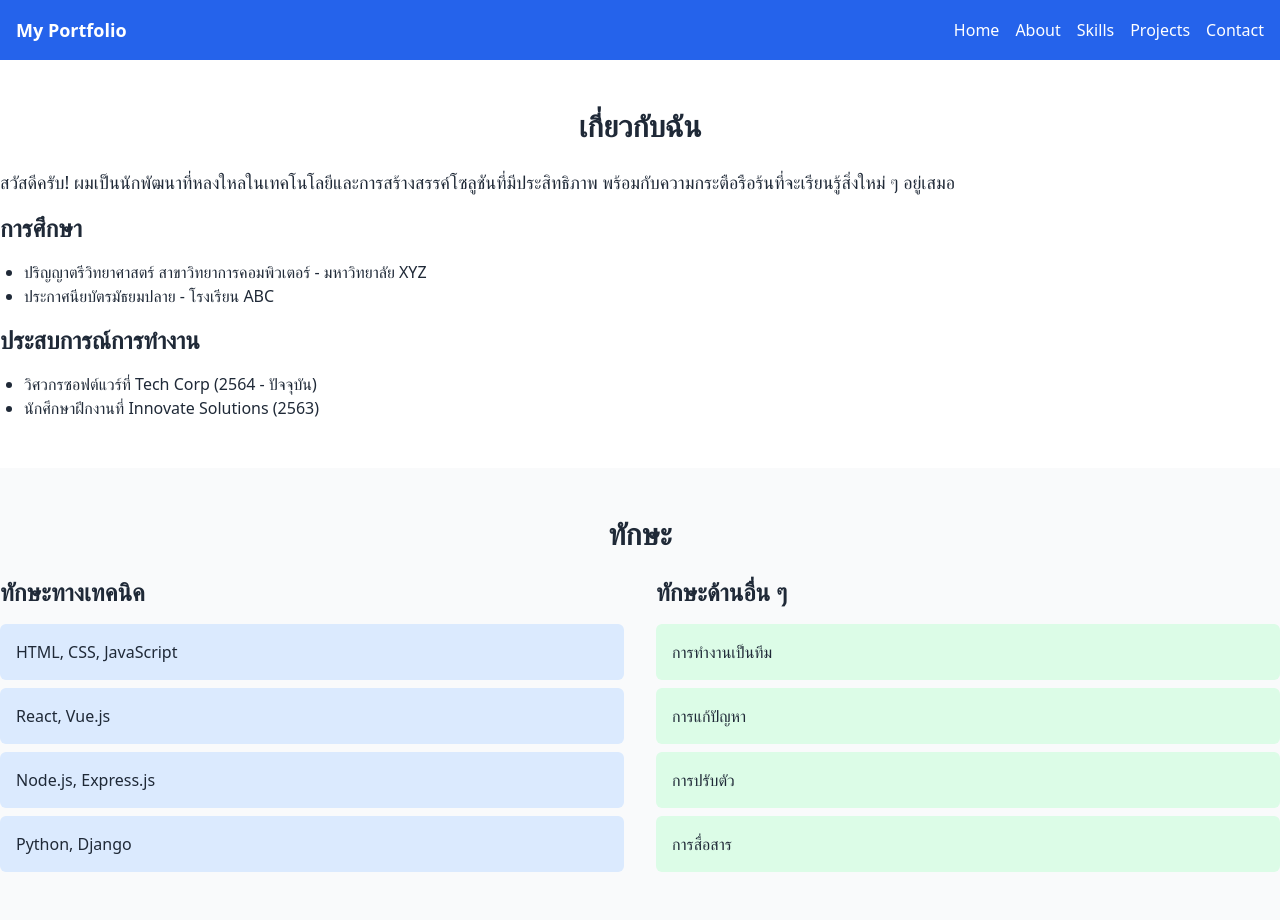
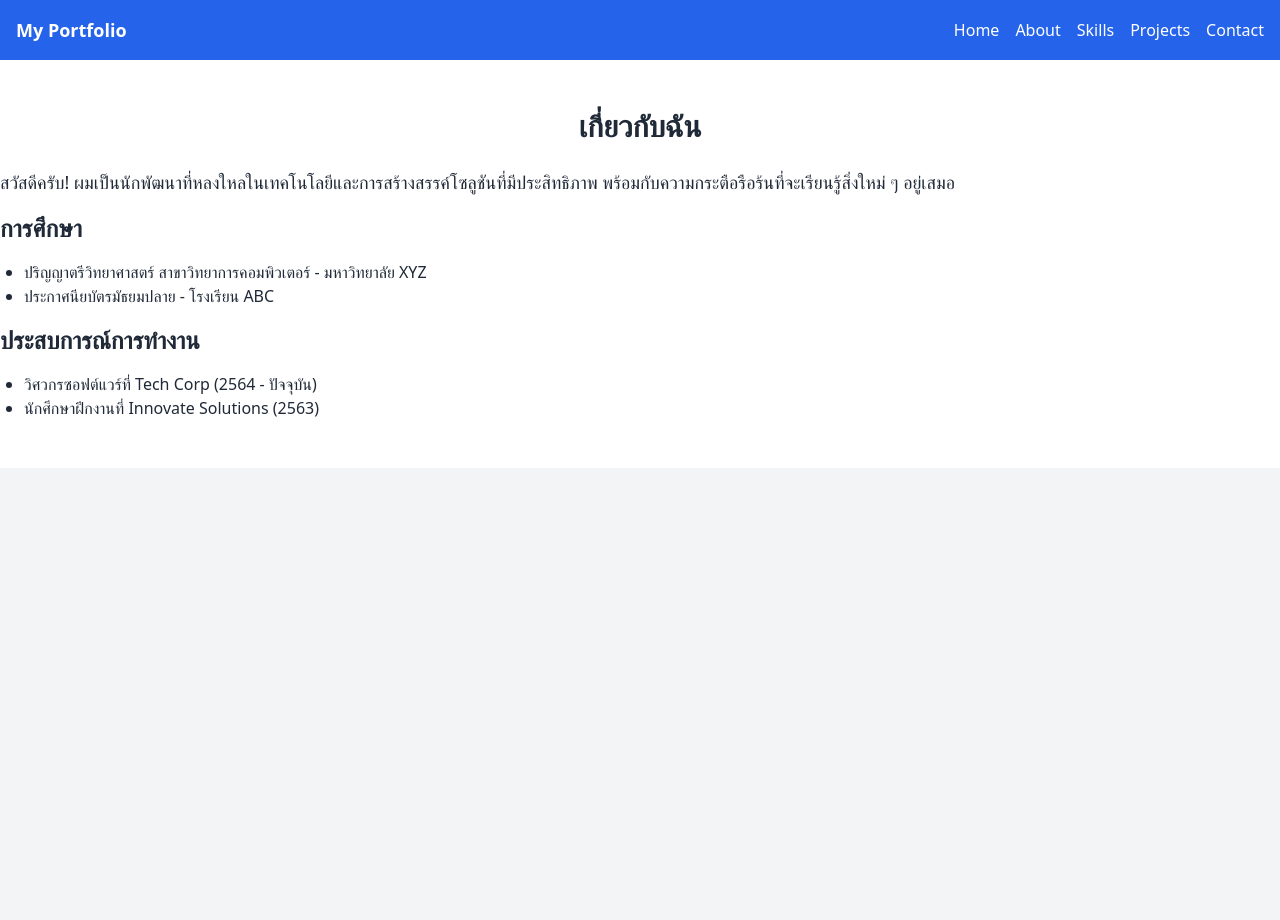
Before and after one commit to wittawat66160264/portfolio-team, a website: page src/components/about.html in a window 1280 px wide. After the commit the page ends 800 px from the top, so only its background shows below. Drawn offline with nearby package versions, Linux system fonts and the light colour scheme.

```diff
--- a/src/components/about.html
+++ b/src/components/about.html
@@ -43,35 +43,3 @@
             </div>
         </div>
     </section>
-
-    <!-- Skills Section -->
-    <section id="skills" class="py-12 bg-gray-50">
-        <div class="container mx-auto">
-            <h2 class="text-3xl font-bold mb-6 text-center">ทักษะ</h2>
-            <div class="grid grid-cols-1 md:grid-cols-2 gap-8">
-                <!-- Technical Skills -->
-                <div>
-                    <h3 class="text-2xl font-semibold mb-4">ทักษะทางเทคนิค</h3>
-                    <ul class="space-y-2">
-                        <li class="bg-blue-100 p-4 rounded-md hover:bg-blue-200 transition duration-200">HTML, CSS, JavaScript</li>
-                        <li class="bg-blue-100 p-4 rounded-md hover:bg-blue-200 transition duration-200">React, Vue.js</li>
-                        <li class="bg-blue-100 p-4 rounded-md hover:bg-blue-200 transition duration-200">Node.js, Express.js</li>
-                        <li class="bg-blue-100 p-4 rounded-md hover:bg-blue-200 transition duration-200">Python, Django</li>
-                    </ul>
-                </div>
-                <!-- Soft Skills -->
-                <div>
-                    <h3 class="text-2xl font-semibold mb-4">ทักษะด้านอื่น ๆ</h3>
-                    <ul class="space-y-2">
-                        <li class="bg-green-100 p-4 rounded-md hover:bg-green-200 transition duration-200">การทำงานเป็นทีม</li>
-                        <li class="bg-green-100 p-4 rounded-md hover:bg-green-200 transition duration-200">การแก้ปัญหา</li>
-                        <li class="bg-green-100 p-4 rounded-md hover:bg-green-200 transition duration-200">การปรับตัว</li>
-                        <li class="bg-green-100 p-4 rounded-md hover:bg-green-200 transition duration-200">การสื่อสาร</li>
-                    </ul>
-                </div>
-            </div>
-        </div>
-    </section>
-</body>
-
-</html>
```
